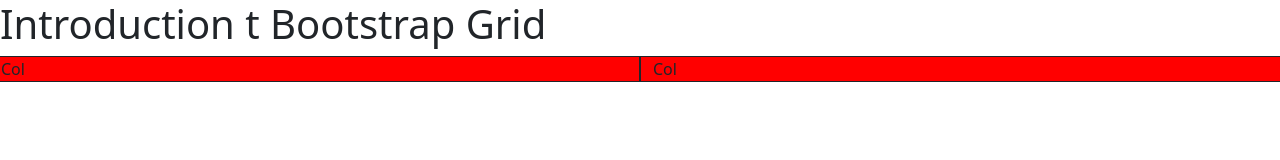
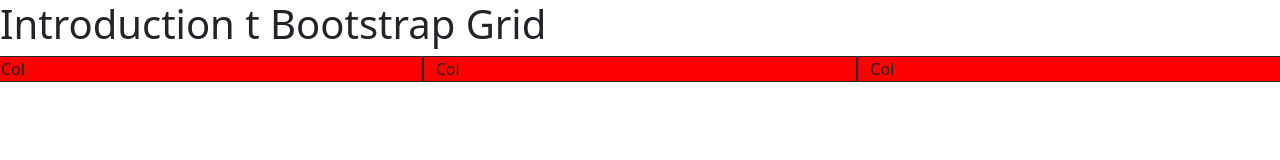
Before and after one commit to rebeccaacero1/bootstrap-intro, a plain HTML site: page index.html in a window 1280 px wide. Drawn offline with nearby package versions, Linux system fonts and the light colour scheme.

Commit message:
addAnotherColColorRed

```diff
--- a/index.html
+++ b/index.html
@@ -22,6 +22,8 @@
     <div class="row">
         <div class="col" style="background-color: red; border: 1px solid;">Col</div>
         <div class="col" style="background-color: red; border: 1px solid;">Col</div>
+        <div class="col" style="background-color: red; border: 1px solid;">Col</div>
+
     </div>
 
 
```
